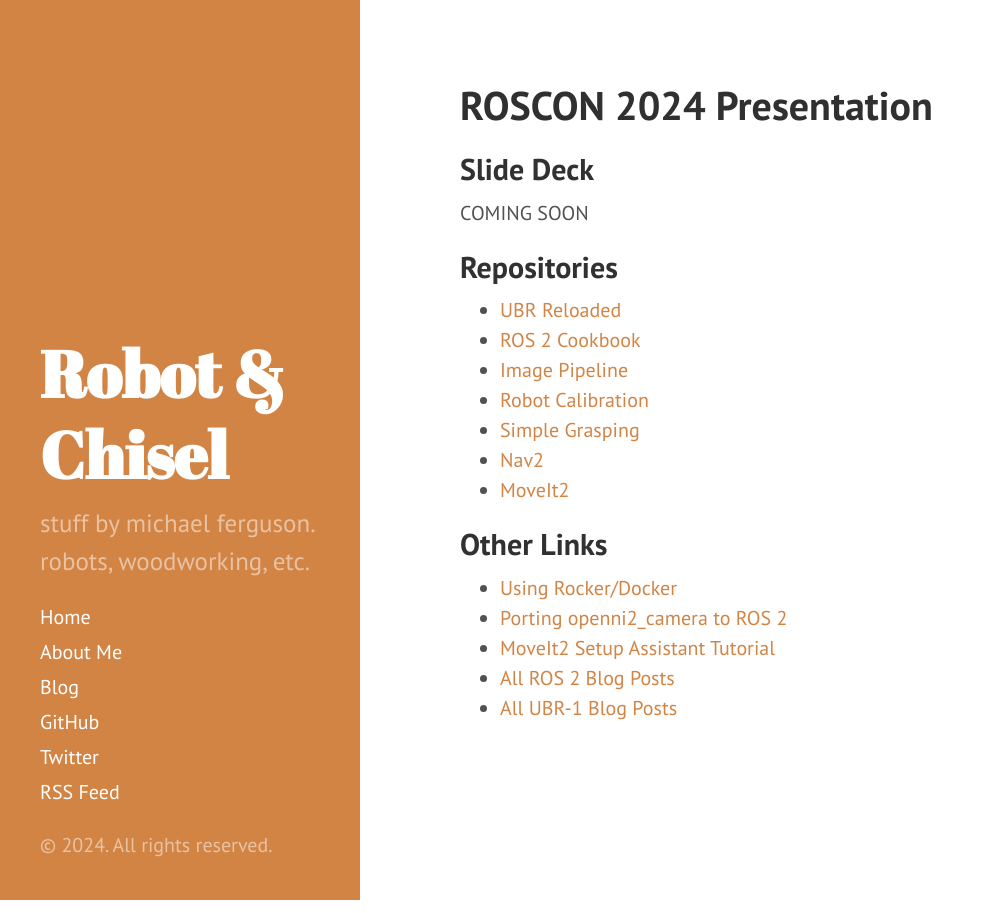
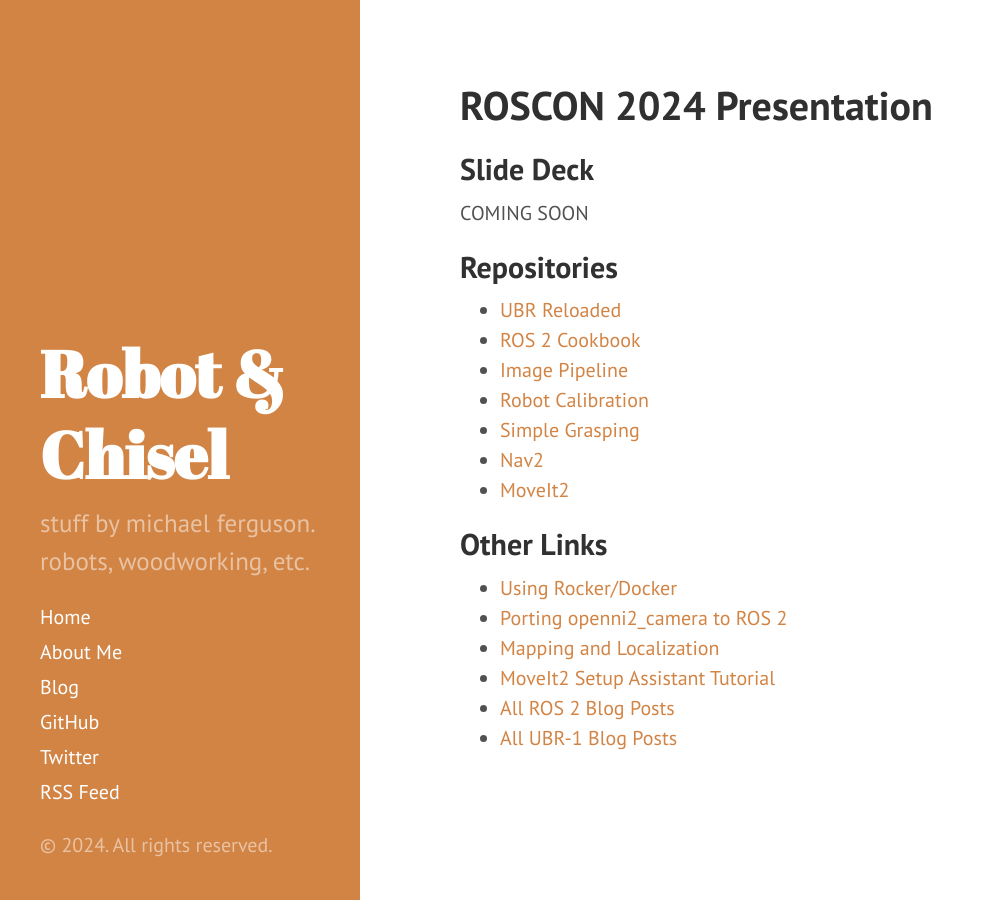
Before and after one commit to robotandchisel/robotandchisel.github.io, a Jekyll site: the page built from roscon24.md, in a window 1280 px wide. Shown: the whole page, without its empty margins (0-994 px from the left). Built offline with Jekyll 4.4.1, drawn with Linux system fonts in a browser that asks for light colours.

Commit message:
add link for mapping and localization

```diff
--- a/roscon24.md
+++ b/roscon24.md
@@ -22,6 +22,7 @@
 
  * [Using Rocker/Docker]({% post_url 2022-06-21-ubr1-on-ros2 %})
  * [Porting openni2_camera to ROS 2]({% post_url 2020-06-16-ubr1-on-ros2 %})
+ * [Mapping and Localization]({% post_url 2020-08-19-slam-in-ros2 %})
  * [MoveIt2 Setup Assistant Tutorial](https://moveit.picknik.ai/main/doc/examples/setup_assistant/setup_assistant_tutorial.html)
  * <a href="/{{ site.baseurl }}tag/ros2">All ROS 2 Blog Posts</a>
  * <a href="/{{ site.baseurl }}tag/ubr1">All UBR-1 Blog Posts</a>
```
